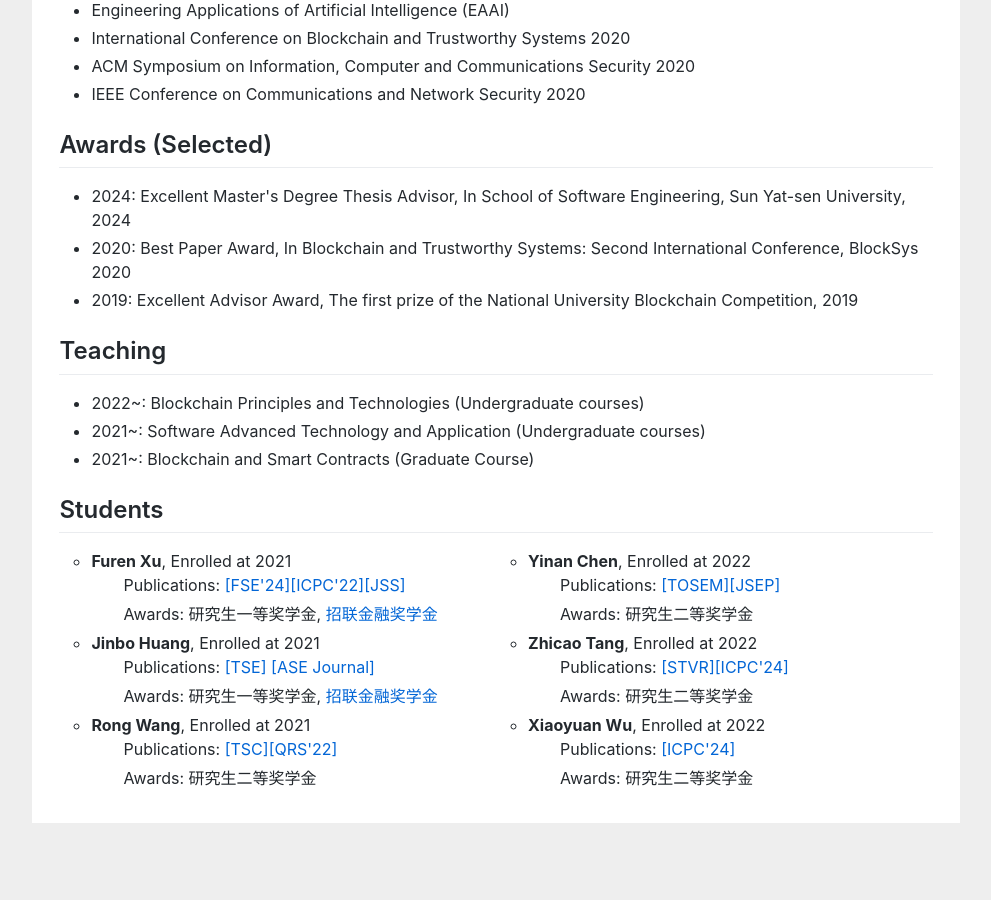
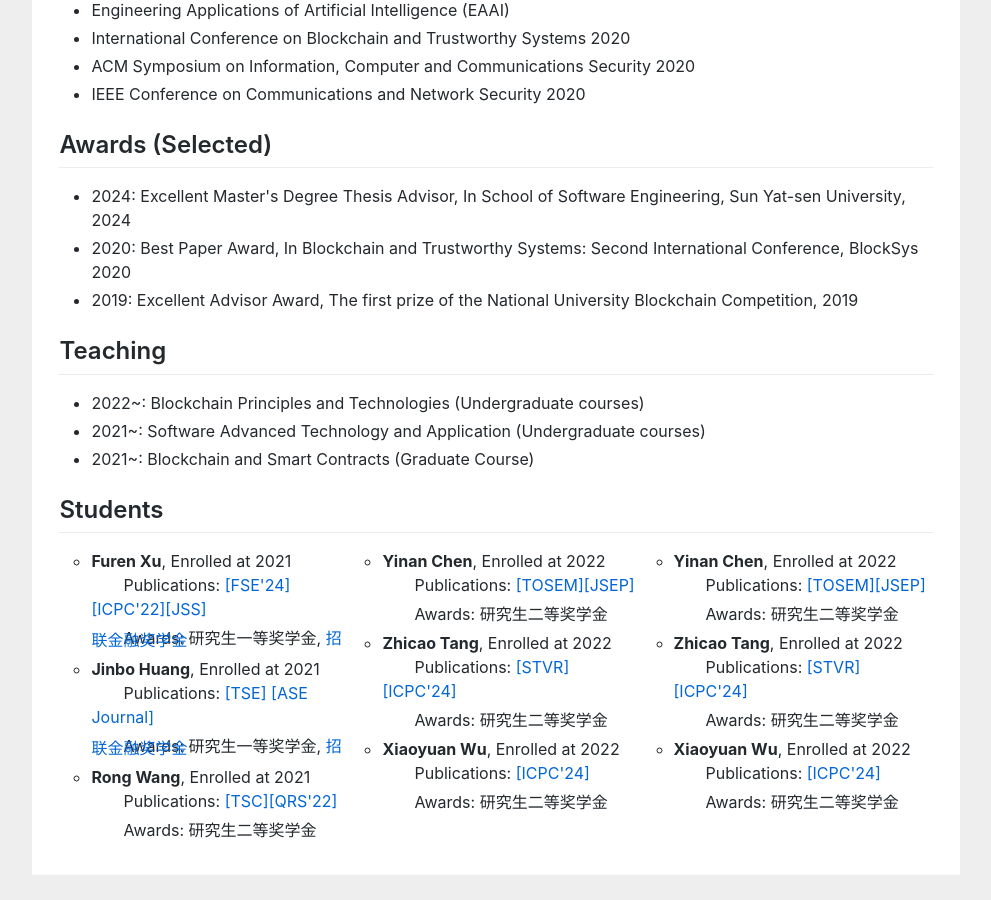
Before and after one commit to huangyuan-hy/huangyuan-hy.github.io, a Jekyll site: the page index.html, which Jekyll copies as it is, in a window 1280 px wide and 900 px high, scrolled down 5443 px. Shown: the whole window, without its empty margins (144-1135 px from the left). Built offline with Jekyll 4.4.1, drawn with Linux system fonts in a browser that asks for light colours; before the commit the page ends 6291 px from its top, so only the background shows below that.

Commit message:
Update index.html

```diff
--- a/index.html
+++ b/index.html
@@ -290,6 +290,23 @@ empirical study to learn how programmers reuse code on <a href="https://stackove
     <p style="text-indent:2em; line-height:2px;">Awards: 研究生二等奖学金</p>
 
 				</ul></div>
+
+  <div class="column">				<ul>
+
+		<li type="circle"><b>Yinan Chen</b>, Enrolled at 2022</li>
+    <p style="text-indent:2em;">Publications: <a href="">[TOSEM][JSEP]</a></p>
+   <p style="text-indent:2em; line-height:2px;"> Awards: 研究生二等奖学金</p>
+
+<li type="circle"><b>Zhicao Tang</b>, Enrolled at 2022</li>
+    <p style="text-indent:2em;">Publications: <a href="">[STVR]</a><a href="">[ICPC'24]</a></p>
+	<p style="text-indent:2em; line-height:2px;">Awards: 研究生二等奖学金</p>
+
+<li type="circle"><b>Xiaoyuan Wu</b>, Enrolled at 2022</li>
+    <p style="text-indent:2em;">Publications: <a href="">[ICPC'24]</a></p>
+    <p style="text-indent:2em; line-height:2px;">Awards: 研究生二等奖学金</p>
+
+				</ul></div>
+
     </div>
 
 			</article>
```
